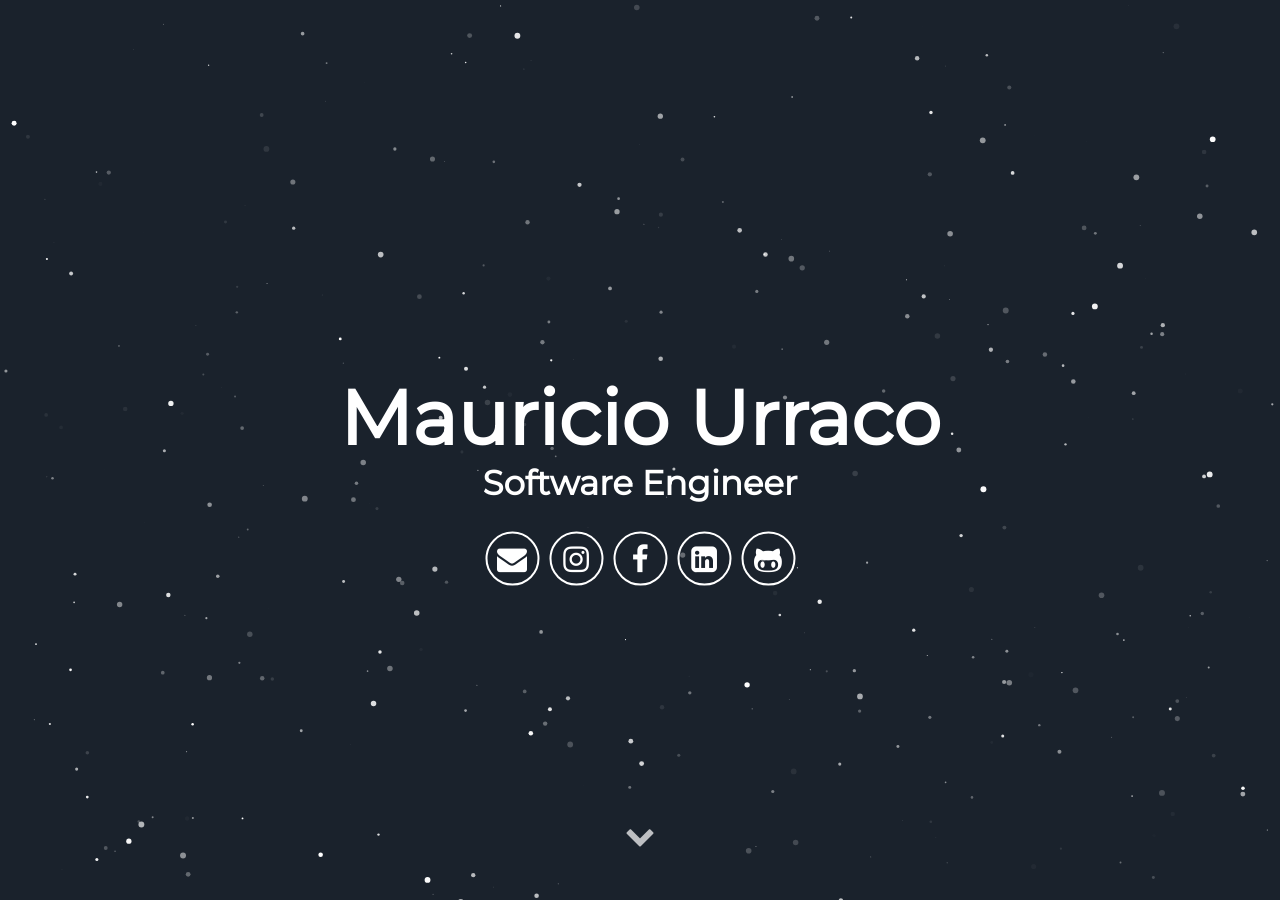
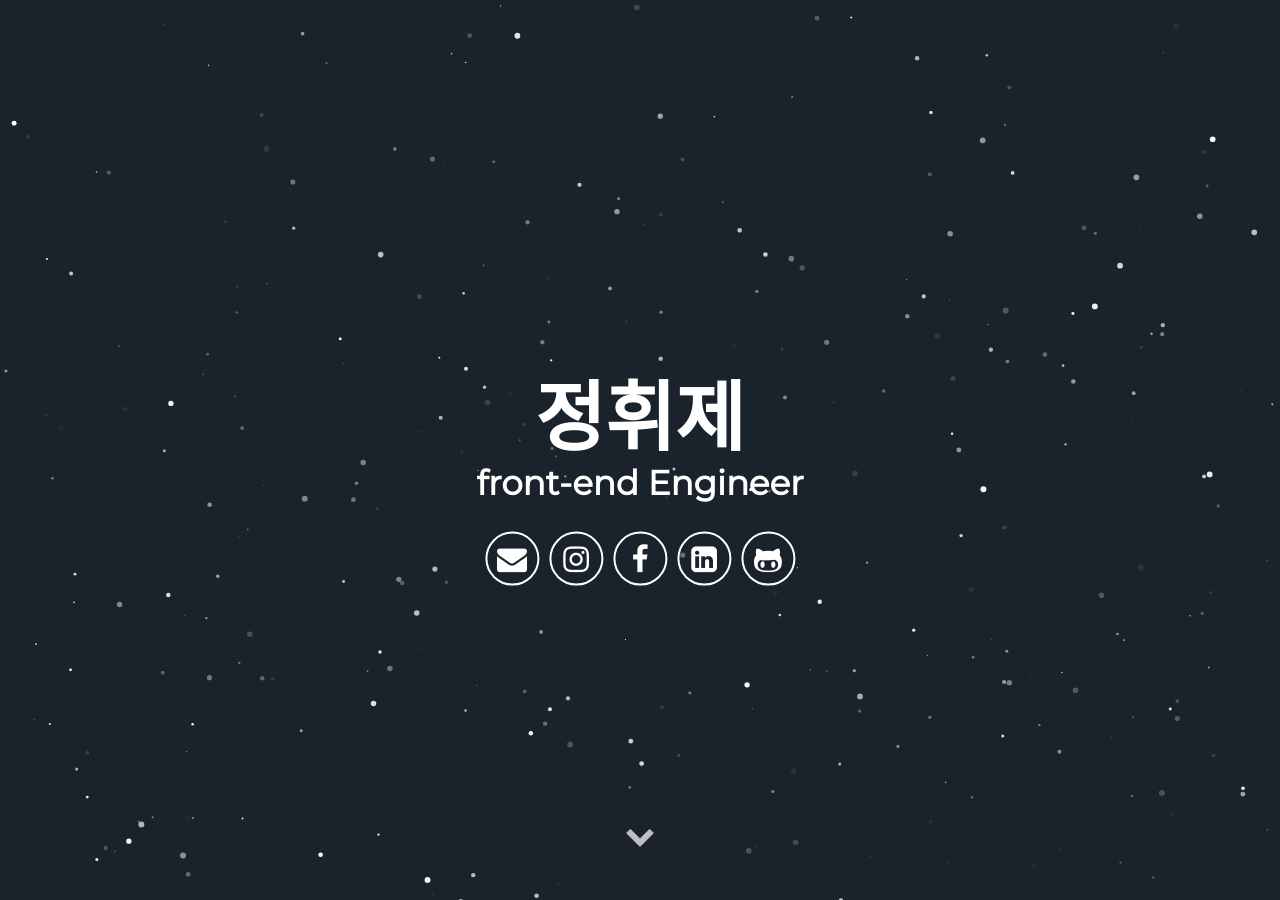
Before and after one commit to Hwije-Jung/Hwije-Jung.github.io, a Jekyll site: the page built from index.html, in a window 1280 px wide and 900 px high. Built offline with Jekyll 4.4.1, drawn with Linux system fonts in a browser that asks for light colours; some web fonts are replaced.

Commit message:
0826_1726

```diff
--- a/_config.yml
+++ b/_config.yml
@@ -1,14 +1,14 @@
 # Site settings
-title: Mauricio Urraco
+title: hwije
 description: Jekyll Theme Minimal Resume
 # baseurl: "" # the subpath of your site, e.g. /blog
 # url: "localhost:3000" # the base hostname & protocol for your site e.g. http://willianjusten.com.br
 baseurl: ""
 url: "https://hwije-jung.github.io/"
 # User settings
-username: Mauricio Urraco
+username: 정휘제
 user_description: I\'m a nomad Software Engineer, always searching for the next challenge; no task is too scary nor too difficult. Lately I have been immersed in the <b>crypto-world</b> working for Radix, a London based startup trying to create the next massive scalable DLT. I'm one of the two guys behind all the JS related stuff.
-user_title: Software Engineer
+user_title: front-end Engineer
 email: mauriurraco@gmail.com
 # twitter_username: lorem_ipsum
 # github_username:  lorem_ipsum
```
